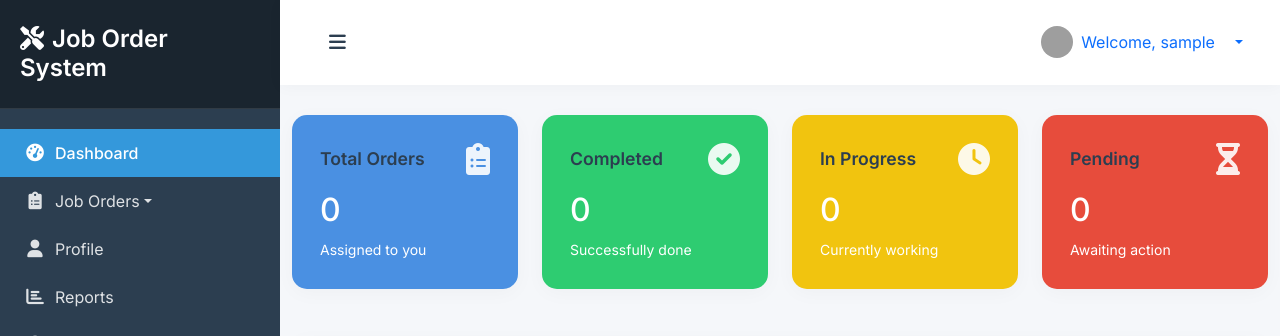
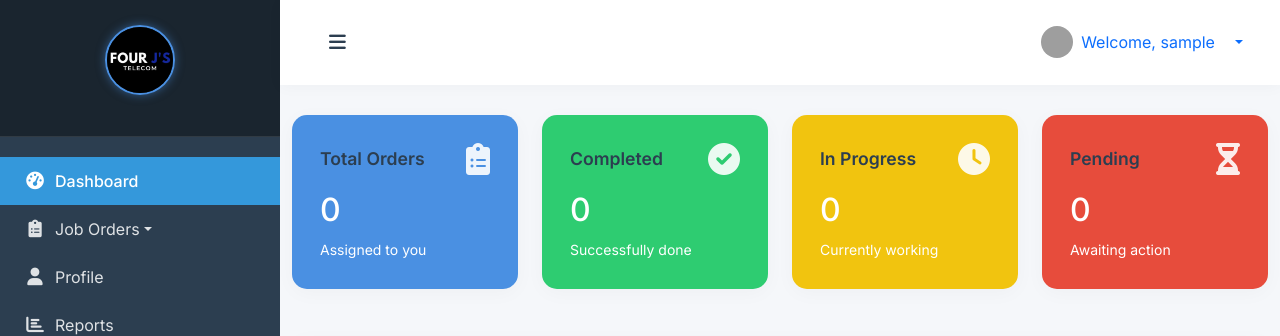
Before and after one commit to donquixotedhodz/TIXTAC-v3.0, a PHP site: page /technician/dashboard.php in a window 1280 px wide. Shown: the top 336 px of the page. Run offline with PHP 8.4, Linux system fonts and the light colour scheme; the visitor is signed in with stand-in values (Sample User, id 1); data comes from the database, SQL or seed files in the repository; data that the repository does not hold is empty; grey boxes are pictures that could not be loaded.

Commit message:
first commit

```diff
--- a/technician/dashboard.php
+++ b/technician/dashboard.php
@@ -109,7 +109,10 @@ try {
         <!-- Sidebar -->
         <nav id="sidebar" class="text-white">
             <div class="sidebar-header">
-                <h3><i class="fas fa-tools me-2"></i>Job Order System</h3>
+                <div class="text-center mb-3">
+                    <img src="../images/logo.png" alt="Logo" style="width: 70px; height: 70px; margin-bottom: 10px; border-radius: 50%; border: 2px solid #4A90E2; box-shadow: 0 0 10px rgba(74, 144, 226, 0.5); display: block; margin-left: auto; margin-right: auto;">
+                </div>
+
             </div>
 
             <ul class="list-unstyled components">
```
